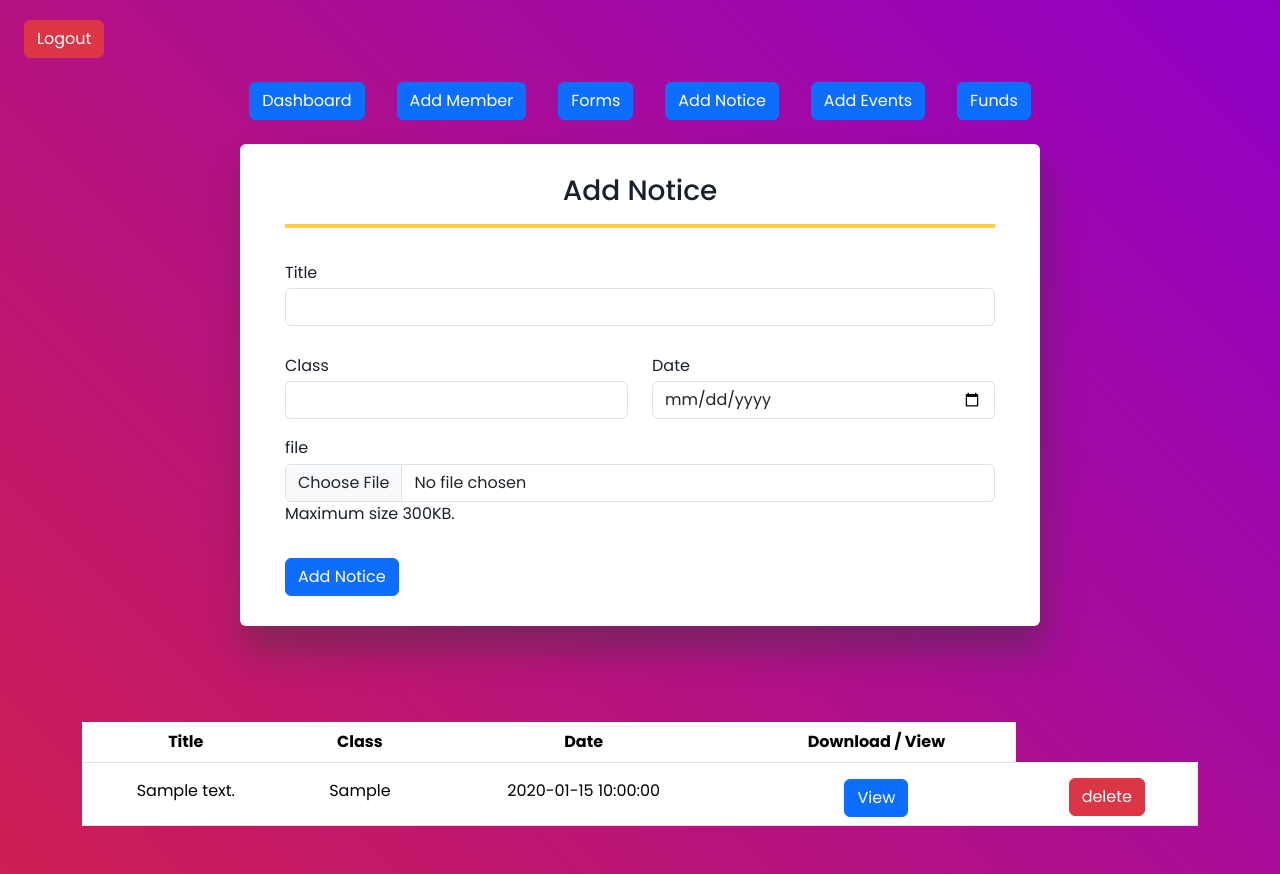
After one commit to shubhammauryainfo/php_admin_for_vaaartrust, a PHP site: page /notice.php in a window 1280 px wide. The commit adds this page. Run offline with PHP 8.4, Linux system fonts and the light colour scheme; the visitor is signed in with stand-in values (Sample User, id 1); tables that the repository leaves empty or names only in its code hold one stand-in row (values such as "Sample post").

Commit message:
modification

```diff
--- a/add_event.html
+++ b/add_event.html
@@ -35,6 +35,9 @@
               <a class="nav-link" href="forms.php"><button type="button" class="btn btn-primary">Forms</button></a>
             </li>
             <li class="nav-item">
+                <a class="nav-link" href="notice.php"><button type="button" class="btn btn-primary">Add Notice</button></a>
+              </li>
+            <li class="nav-item">
               <a class="nav-link" href="add_event.html"><button type="button" class="btn btn-primary">Add Events</button></a>
             </li>
             <li class="nav-item">
@@ -70,7 +73,7 @@
                 <input type="file" id="file" class="form-control" name="image" accept="image/png, image/jpeg" aria-describedby="fileHelpId" required/>
                 <p>Maximum size 300KB.</p>
             </div>
-            <button class="btn btn-primary mt-3" type="submit">Add Student</button>
+            <button class="btn btn-primary mt-3" type="submit">Add Event</button>
         </form>
         </div>
 
--- a/add_member.php
+++ b/add_member.php
@@ -19,9 +19,9 @@ $dob = $_POST["dob"];
 $Email=$_POST["email"];
 $address = $_POST["address"];
 $contact = $_POST["phone"];
-$pass =$_POST["password"];
+$vid =$_POST["vid"];
 
-$sql = "INSERT INTO `member`(`id`, `first_name`, `sur_name`, `gender`, `phone`, `Email`, `password`, `birthdate`,`address`) VALUES (NULL,'$name','$lname','$gender','$contact','$Email','$pass','$dob','$address')";
+$sql = "INSERT INTO `member`(`id`, `first_name`, `sur_name`, `gender`, `phone`, `Email`, `vid`, `birthdate`,`address`) VALUES (NULL,'$name','$lname','$gender','$contact','$Email','$vid','$dob','$address')";
 
     if (mysqli_query($conn, $sql)) {
         header("location:dashboard.php");
--- a/credit.php
+++ b/credit.php
@@ -25,8 +25,7 @@
         <nav class="pt-3">
 
             <ul class="nav justify-content-center">
-
-                <li class="nav-item">
+             <li class="nav-item">
                   <a class="nav-link" href="dashboard.php"><button type="button" class="btn btn-primary">Dashboard</button></a>
                 </li>
                 <li class="nav-item">
--- a/debit.php
+++ b/debit.php
@@ -25,8 +25,7 @@
         <nav class="pt-3">
 
             <ul class="nav justify-content-center">
-
-                <li class="nav-item">
+               <li class="nav-item">
                   <a class="nav-link" href="dashboard.php"><button type="button" class="btn btn-primary">Dashboard</button></a>
                 </li>
                 <li class="nav-item">
--- a/edit_member.php
+++ b/edit_member.php
@@ -97,8 +97,8 @@ $rows = mysqli_fetch_array($result);
                 <input type="email" class="form-control" name="email" value="<?php echo"{$rows['Email']}"; ?>"  required>
             </div>
             <div class="col-md-6 mt-md-0 mt-3">
-                <label>Password</label>
-                <input type="text" class="form-control" name="password" value="<?php echo"{$rows['password']}"; ?>"  required>
+                <label>Vaaar Id</label>
+                <input type="text" class="form-control" name="vid" value="<?php echo"{$rows['vid']}"; ?>"  required>
             </div>
         </div>
 
--- a/edit_memberdetail.php
+++ b/edit_memberdetail.php
@@ -19,9 +19,9 @@ $dob = $_POST["dob"];
 $Email=$_POST["email"];
 $address = $_POST["address"];
 $contact = $_POST["phone"];
-$pass =$_POST["password"];
+$vid =$_POST["vid"];
 
-$sql ="UPDATE `member` SET `first_name`='$name',`sur_name`='$lname',`gender`='$gender',`phone`='$contact',`Email`='$Email',`password`='$pass',`birthdate`='$dob',`address`='$address' WHERE `id`='$id'";
+$sql ="UPDATE `member` SET `first_name`='$name',`sur_name`='$lname',`gender`='$gender',`phone`='$contact',`Email`='$Email',`vid`='$vid',`birthdate`='$dob',`address`='$address' WHERE `id`='$id'";
 
 mysqli_query($conn,$sql);
 
--- a/forms.php
+++ b/forms.php
@@ -34,6 +34,10 @@
                 <li class="nav-item">
                   <a class="nav-link" href="forms.php"><button type="button" class="btn btn-primary">Forms</button></a>
                 </li>
+                <li class="nav-item">
+                  <a class="nav-link" href="notice.php"><button type="button" class="btn btn-primary">Add Notice</button></a>
+                </li>
+
                 <li class="nav-item">
                   <a class="nav-link" href="add_event.html"><button type="button" class="btn btn-primary">Add Events</button></a>
                 </li>
--- /dev/null
+++ b/notice.php
@@ -0,0 +1,311 @@
+<!doctype html>
+<html lang="en">
+    <head>
+        <title>VAAAR | Add Notice</title>
+        <link rel="icon" href="https://vaaarfoundation.github.io/favicon.png" type="image/x-icon">
+        <!-- Required meta tags -->
+        <meta charset="utf-8" />
+        <meta
+            name="viewport"
+            content="width=device-width, initial-scale=1, shrink-to-fit=no"
+        />
+
+        <!-- Bootstrap CSS v5.2.1 -->
+        <link
+            href="https://cdn.jsdelivr.net/npm/bootstrap@5.3.2/dist/css/bootstrap.min.css"
+            rel="stylesheet"
+            integrity="sha384-T3c6CoIi6uLrA9TneNEoa7RxnatzjcDSCmG1MXxSR1GAsXEV/Dwwykc2MPK8M2HN"
+            crossorigin="anonymous"
+        />
+    </head>
+
+    <body>
+        <header>
+   <a href="logout.php"><button type="button" class="mx-4 btn btn-danger">Logout</button></a>
+        <nav class="pt-3">
+
+        <ul class="nav justify-content-center">
+                <li class="nav-item">
+                  <a class="nav-link active" aria-current="page" href="dashboard.php"><button type="button" class="btn btn-primary">Dashboard</button></a>
+                </li>
+                <li class="nav-item">
+                  <a class="nav-link" href="add_member.html"><button type="button" class="btn btn-primary">Add Member</button></a>
+                </li>
+                <li class="nav-item">
+                  <a class="nav-link" href="forms.php"><button type="button" class="btn btn-primary">Forms</button></a>
+                </li>
+                <li class="nav-item">
+                  <a class="nav-link" href="notice.php"><button type="button" class="btn btn-primary">Add Notice</button></a>
+                </li>
+
+                <li class="nav-item">
+                  <a class="nav-link" href="add_event.html"><button type="button" class="btn btn-primary">Add Events</button></a>
+                </li>
+                <li class="nav-item">
+                  <a class="nav-link" href="funds.html"><button type="button" class="btn btn-primary">Funds</button></a>
+                </li>
+              </ul>
+        </nav>
+        </header>
+        <div class="wrapper mt-3 rounded bg-white">
+        <div class="h3 text-center">Add Notice</div>
+        <hr class="border  w-23 mx-auto border-warning border-2 opacity-75 ">
+
+<form action="add_notice.php" method="post" enctype="multipart/form-data">
+    <div class="form">
+        <div class="row">
+            <div class="my-md-2 my-3">
+                <label>Title</label>
+                <input type="text" class="form-control" name="content" required>
+            </div>
+
+        </div>
+
+
+        <div class="row">
+        <div class="col-md-6 mt-md-0 mt-3">
+                <label>Class</label>
+                <input type="text" class="form-control" name="class" required>
+            </div>
+            <div class="col-md-6 mt-md-0 mt-3">
+                <label>Date</label>
+                <input type="date" class="form-control" name="date" required>
+            </div>
+        </div>
+
+        <div class=" my-md-2 my-3">
+            <label>file</label>
+            <input type="file" class="form-control" id="file" name="pdf" accept="application/pdf" aria-describedby="fileHelpId" required/>
+            <p>Maximum size 300KB.</p>
+        </div>
+        <button class="btn btn-primary mt-3" type="submit">Add Notice</button>
+    </form>
+    </div>
+    <script>
+        const uploadField = document.getElementById("file");
+
+    uploadField.onchange = function() {
+        if(this.files[0].size >500000){
+           alert("File is big than 500KB!");
+           this.value = "";
+        }
+    }
+        </script>
+
+
+    </div>
+
+        <style>
+           @import url('https://fonts.googleapis.com/css2?family=Poppins:wght@300;400;500;600;700;800;900&display=swap');
+
+/* Reseting */
+* {
+    margin: 0;
+    padding: 0;
+    box-sizing: border-box;
+    font-family: 'Poppins', sans-serif;
+}
+
+body {
+    background: linear-gradient(45deg, #ce1e53, #8f00c7);
+    min-height: 100vh;
+}
+
+body::-webkit-scrollbar {
+    display: none;
+}
+
+.wrapper {
+    max-width: 800px;
+    margin: 80px auto;
+    padding: 30px 45px;
+    box-shadow: 5px 25px 35px #3535356b;
+}
+
+.wrapper label {
+    display: block;
+    padding-bottom: 0.2rem;
+}
+
+.wrapper .form .row {
+    padding: 0.6rem 0;
+}
+
+.wrapper .form .row .form-control {
+    box-shadow: none;
+}
+
+.wrapper .form .option {
+    position: relative;
+    padding-left: 20px;
+    cursor: pointer;
+}
+
+
+.wrapper .form .option input {
+    opacity: 0;
+}
+
+.wrapper .form .checkmark {
+    position: absolute;
+    top: 1px;
+    left: 0;
+    height: 20px;
+    width: 20px;
+    border: 1px solid #bbb;
+    border-radius: 50%;
+}
+
+.wrapper .form .option input:checked~.checkmark:after {
+    display: block;
+}
+
+.wrapper .form .option:hover .checkmark {
+    background: #f3f3f3;
+}
+
+.wrapper .form .option .checkmark:after {
+    content: "";
+    width: 10px;
+    height: 10px;
+    display: block;
+    background: linear-gradient(45deg, #ce1e53, #8f00c7);
+    position: absolute;
+    top: 50%;
+    left: 50%;
+    border-radius: 50%;
+    transform: translate(-50%, -50%) scale(0);
+    transition: 300ms ease-in-out 0s;
+}
+
+.wrapper .form .option input[type="radio"]:checked~.checkmark {
+    background: #fff;
+    transition: 300ms ease-in-out 0s;
+}
+
+.wrapper .form .option input[type="radio"]:checked~.checkmark:after {
+    transform: translate(-50%, -50%) scale(1);
+}
+
+#sub {
+    display: block;
+    width: 100%;
+    border: 1px solid #ddd;
+    padding: 10px;
+    border-radius: 5px;
+    color: #333;
+}
+
+#sub:focus {
+    outline: none;
+}
+
+@media(max-width: 768.5px) {
+    .wrapper {
+        margin: 30px;
+    }
+
+    .wrapper .form .row {
+        padding: 0;
+    }
+}
+
+@media(max-width: 400px) {
+    .wrapper {
+        padding: 25px;
+        margin: 20px;
+    }
+}
+        </style>
+
+        <!-- Bootstrap JavaScript Libraries -->
+        <script
+            src="https://cdn.jsdelivr.net/npm/@popperjs/core@2.11.8/dist/umd/popper.min.js"
+            integrity="sha384-I7E8VVD/ismYTF4hNIPjVp/Zjvgyol6VFvRkX/vR+Vc4jQkC+hVqc2pM8ODewa9r"
+            crossorigin="anonymous"
+        ></script>
+
+        <script
+            src="https://cdn.jsdelivr.net/npm/bootstrap@5.3.2/dist/js/bootstrap.min.js"
+            integrity="sha384-BBtl+eGJRgqQAUMxJ7pMwbEyER4l1g+O15P+16Ep7Q9Q+zqX6gSbd85u4mG4QzX+"
+            crossorigin="anonymous"
+        ></script>
+    </body>
+    <style>
+        body{
+      margin-top:20px;
+      color: #1a202c;
+      text-align: left;
+      background: linear-gradient(45deg, #ce1e53, #8f00c7);
+      min-height: 100vh;
+        }
+</style>
+<section class="my-3 py-3">
+
+  <?php
+
+session_start();
+
+
+$admin=$_SESSION['admin'];
+if ($admin==true) {
+
+}
+else{
+  header("location:index.php");
+}
+
+      echo"  <div class='container rounded'>
+
+
+            ";
+           include "connect.php";
+           $query = "SELECT * FROM `notice` ORDER BY `No` DESC;" ;
+
+           $result = mysqli_query($conn,$query);
+           if(mysqli_num_rows($result)>0) {
+            echo "
+            <div class='table-responsive'>
+                <table class='table text-center'>
+
+                    <thead>
+                        <tr>
+                            <th scope='col'>Title</th>
+                            <th scope='col'>Class</th>
+                            <th scope='col'>Date</th>
+                            <th scope='col'>Download / View</th>
+                        </tr>
+                    </thead>
+                    <tbody>";
+                        while ($rows = mysqli_fetch_array($result)) {
+                            echo "
+
+                        <tr class='bg-blue'>
+                        <td class='pt-3'>{$rows['content']}</td>
+                            <td class='pt-3'>{$rows['class']}</td>
+                            <td class='pt-3'>{$rows['date']}</td>
+                            <td class='pt-3'> <a href='{$rows['pdf']}'><button type='button' class='btn btn-primary'>View</button></a></td>
+
+                            <td class='pt-3'> <a class='btn btn-danger mx-1' href='del_notice.php?no={$rows['no']}' role='button'>delete</a></td>
+
+                        </tr>
+
+
+                    </tbody>
+                    ";
+                        }
+                        echo"
+                </table>
+            </div>";
+                    }
+                    else{
+                        echo "no records found......";
+                    }
+                    ?>
+        </div>
+
+
+
+
+</section>
+</html>
--- a/view_event.php
+++ b/view_event.php
@@ -33,6 +33,9 @@
                 </li>
                 <li class="nav-item">
                   <a class="nav-link" href="forms.php"><button type="button" class="btn btn-primary">Forms</button></a>
+                </li>
+                <li class="nav-item">
+                  <a class="nav-link" href="notice.php"><button type="button" class="btn btn-primary">Add Notice</button></a>
                 </li>
                 <li class="nav-item">
                   <a class="nav-link" href="add_event.html"><button type="button" class="btn btn-primary">Add Events</button></a>
```
Also changed, not shown: add_member.html (+6 -2 lines), add_notice.php (added, +38 -0 lines), dashboard.php (+6 -2 lines), del_notice.php (added, +24 -0 lines).
